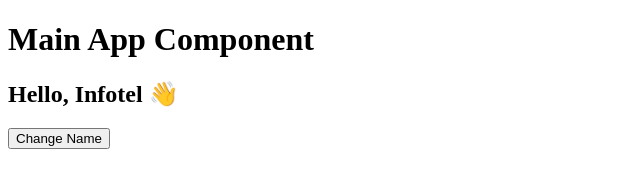
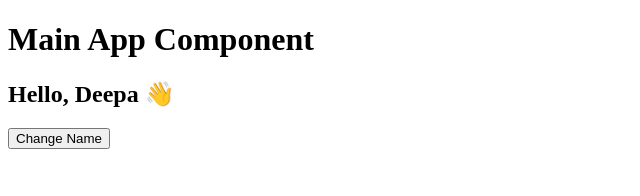
Before and after one commit to sds2002/AngularDemo, an Angular app: page / in a window 1280 px wide. Shown: the top 196 px of the page, without its empty margins (0-640 px from the left). Built offline with nearby package versions, Linux system fonts and the light colour scheme.

Commit message:
parent and child communication

```diff
--- a/src/app/app.component.html
+++ b/src/app/app.component.html
@@ -1,2 +1,3 @@
 <h1>Main App Component</h1>
-<app-hello></app-hello>
+<!-- <app-hello></app-hello> -->
+<app-hello [username]="'Deepa'" (nameChanged)="onNameChanged($event)"></app-hello>
--- a/src/app/app.component.ts
+++ b/src/app/app.component.ts
@@ -7,4 +7,9 @@ import { Component } from '@angular/core';
 })
 export class AppComponent {
   title = 'AngularDemo';
+
+  onNameChanged(newName: string) {
+    console.log('Name updated from child:', newName);
+  }
+
 }
--- a/src/app/hello/hello.component.ts
+++ b/src/app/hello/hello.component.ts
@@ -1,4 +1,4 @@
-import { Component } from '@angular/core';
+import { Component, EventEmitter, Input, Output } from '@angular/core';
 
 @Component({
   selector: 'app-hello',
@@ -6,9 +6,17 @@ import { Component } from '@angular/core';
   styleUrls: ['./hello.component.css']
 })
 export class HelloComponent {
-  username: string = 'Infotel';
+  // username: string = 'Infotel';
+
+  // changeName() {
+  //   this.username = 'Angular Learner';
+  // }
+
+  @Input() username: string = '';
+  @Output() nameChanged = new EventEmitter<string>();
 
   changeName() {
-    this.username = 'Angular Learner';
+    this.username = 'Updated User';
+    this.nameChanged.emit(this.username);
   }
 }
```
